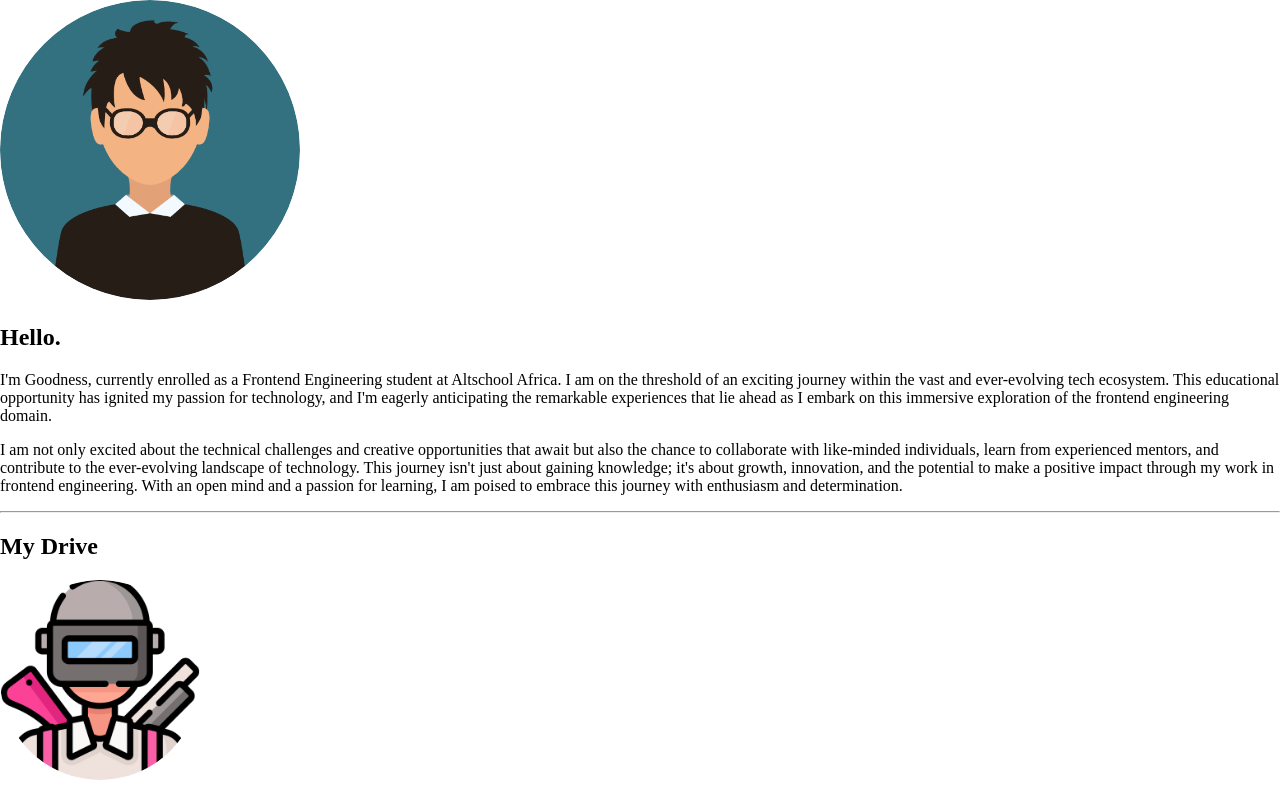
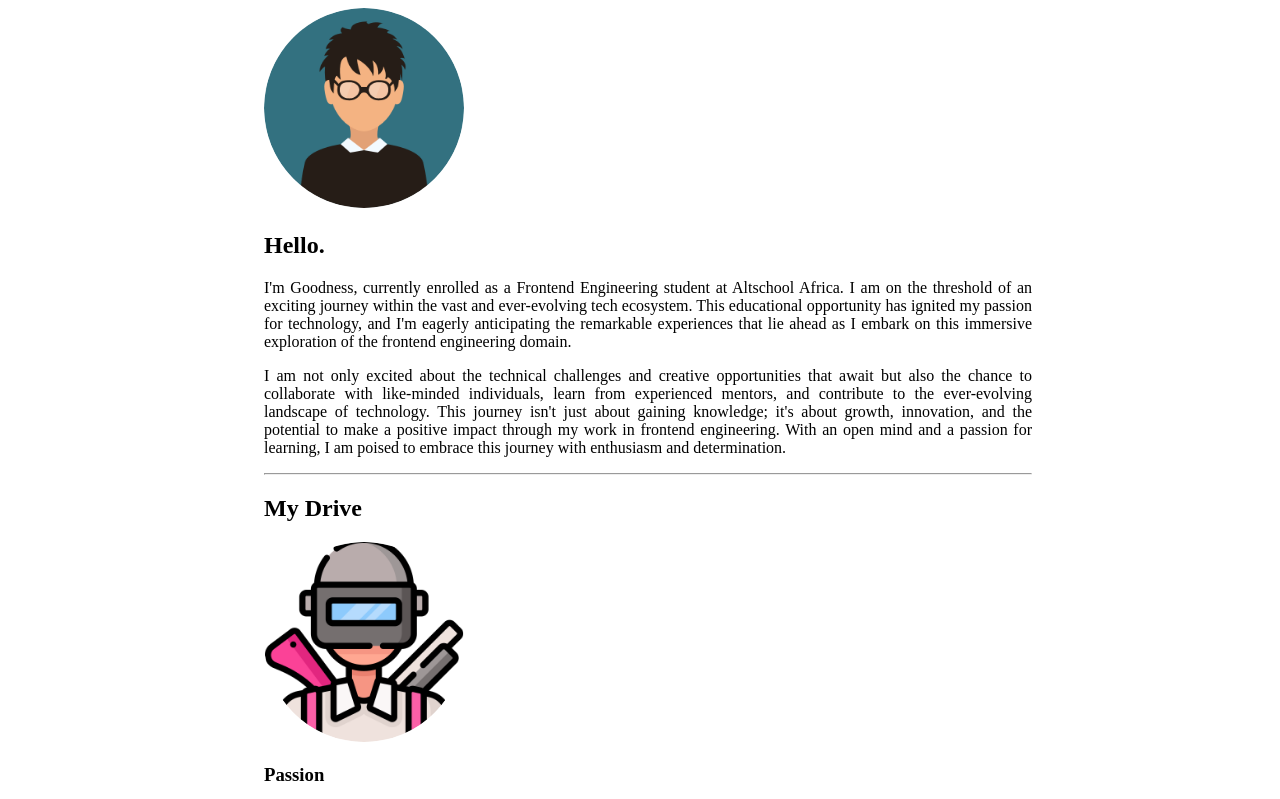
Before and after one commit to 29trix/Practice, a plain HTML site: page mysite/index2.html in a window 1280 px wide. Shown: the top 799 px of the page. Drawn offline with Linux system fonts and the light colour scheme.

Commit message:
alignmrnt

```diff
--- a/mysite/Assets/Stylesheets/site.css
+++ b/mysite/Assets/Stylesheets/site.css
@@ -1,6 +1,12 @@
 body{
-  margin: 0;
+  width: 100% ;
+  text-align: justify;
+}
+.main-container{
+  width: 60%;
+  margin: auto;
 }
 img{
   border-radius: 50%;
+  margin: 0 auto;
 }
--- a/mysite/index2.html
+++ b/mysite/index2.html
@@ -8,9 +8,9 @@
   <link rel="icon" href="../../Practice/favicon.ico">
 </head>
 <body>
-<div class="top-container">
+<div class="main-container">
   <div class="profile">
-    <img src="Assets/Images/user.png" width="300" height="300" alt="profile">
+    <img src="Assets/Images/user.png" width="200" height="200" alt="profile">
     <h2>Hello.</h2>
     <p>
       I'm Goodness, currently enrolled as a Frontend Engineering student at Altschool Africa. I am on the threshold of an exciting journey within the vast and
@@ -56,7 +56,6 @@
     </p>
     <a class="btn" href="mailto:trixstem@email.com">CONTACT ME</a>
   </div>
-</div>
 
   <div class="bottom-container">
     <a class="footer-link" href="https://www.linkedin.com/goodness-o-">LinkedIn</a>
@@ -64,6 +63,6 @@
     <a class="footer-link" href="https://www.github.com/29trix">Github</a>
     <p>&copy; 2023 Goodness.</p>
   </div>
-
+</div>
 </body>
 </html>
```
Lines whose indentation alone changed are shown as unchanged.
